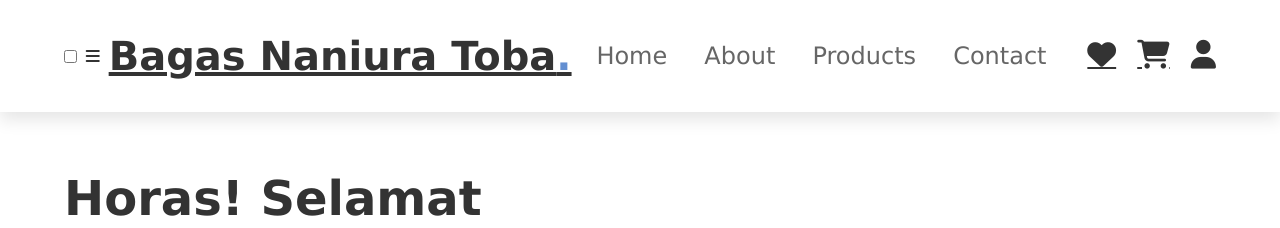
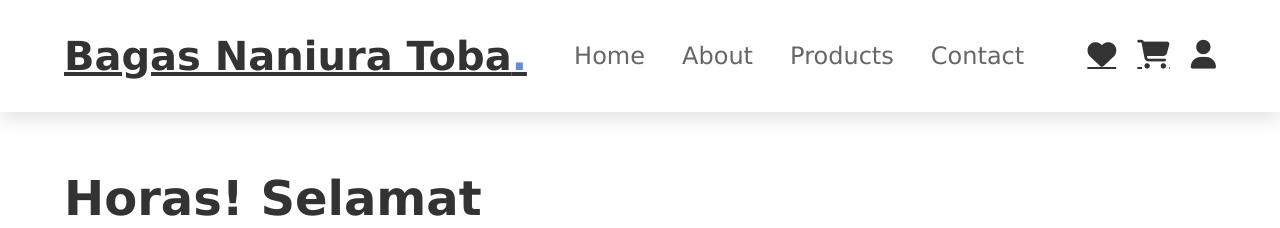
Before and after one commit to vanii09/Bagas-Naniura-Toba, a plain HTML site: page index.html in a window 1280 px wide. Shown: the top 228 px of the page. Drawn offline with Linux system fonts and the light colour scheme.

Commit message:
Add files via upload

```diff
--- a/index.html
+++ b/index.html
@@ -2,18 +2,12 @@
 <!DOCTYPE html>
 <html lang="en">
 <head>
-    <meta charset="UTF-8">
-    <meta http-equiv="X-UA-Compatible" content="IE=edge">
-    <meta name="viewport" content="width=device-width, initial-scale=1.0">
     <title>Bagas Naniura Toba</title>
     <link rel="stylesheet" href="style.css">
     <link rel="stylesheet" href="https://cdnjs.cloudflare.com/ajax/libs/font-awesome/6.7.2/css/all.min.css">
 </head>
 <body>
     <header>
-        <input type="checkbox" id="toggler">
-        <label for="toggler" class="fas fa-bars"></label>
-
         <a href="#" class="logo">Bagas Naniura Toba<span>.</span></a>
 
         <nav class="navbar">
```
Also changed, not shown: index2.html (+0 -3 lines), index3.html (+0 -2 lines), index4.html (+0 -2 lines).
